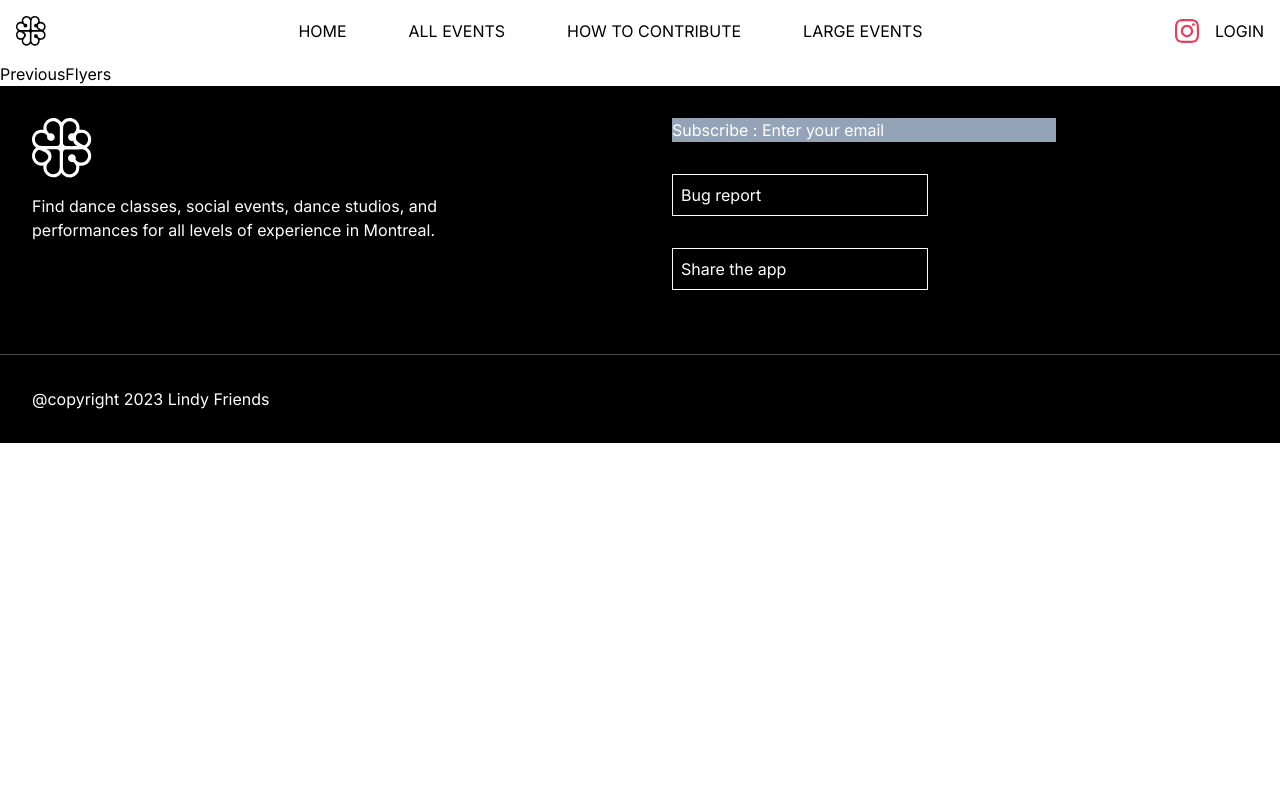
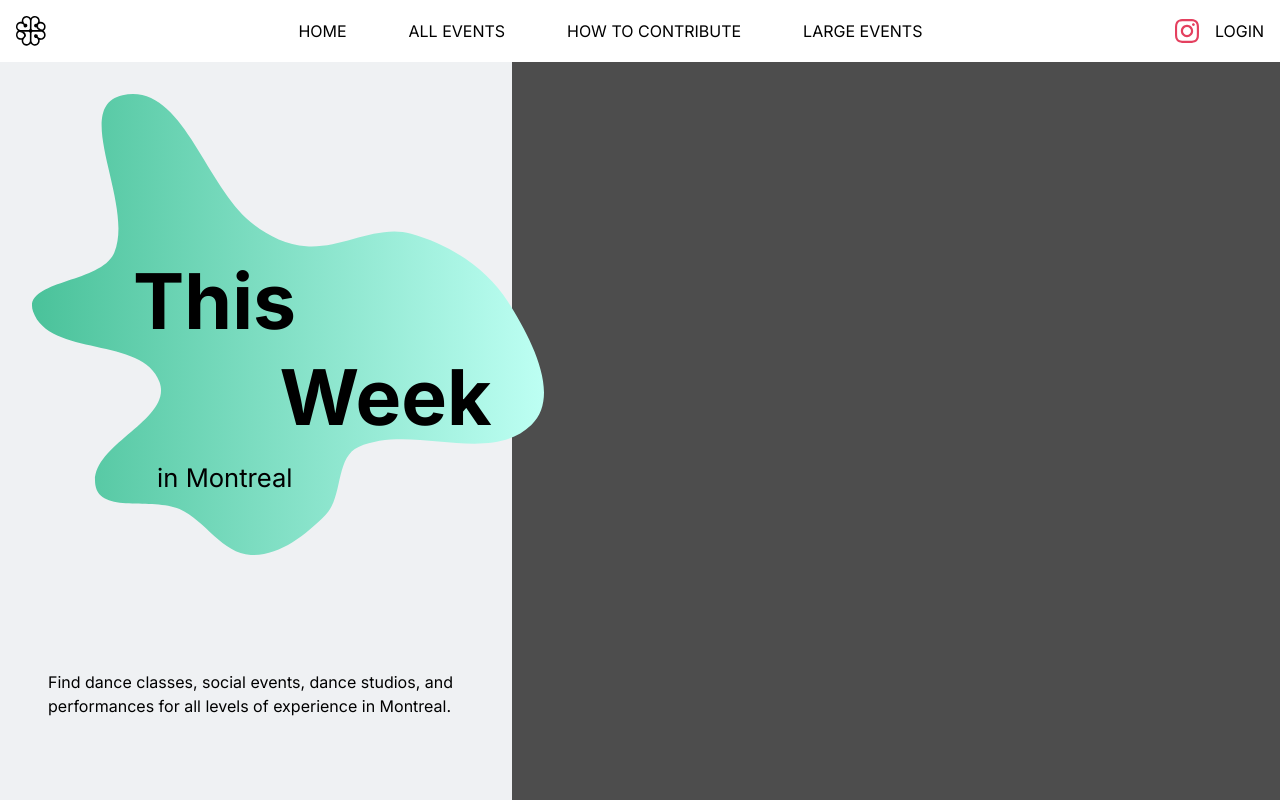
Before and after one commit to justinkwanchan/swing-schedule-front-end, a Next.js app: page /previous-flyers in a window 1280 px wide. Shown: the top 800 px of the page. Built offline with nearby package versions, Linux system fonts and the light colour scheme.

Commit message:
Add title section to PreviousFlyers

```diff
--- a/src/app/previous-flyers/page.tsx
+++ b/src/app/previous-flyers/page.tsx
@@ -1,3 +1,10 @@
+import PageTitleSection from '../components/page-title-section';
+import splotch from 'public/splotch.svg';
+
 export default function PreviousFlyers() {
-  return <div>PreviousFlyers</div>;
+  return (
+    <>
+      <PageTitleSection splotch={splotch} />
+    </>
+  );
 }
```
